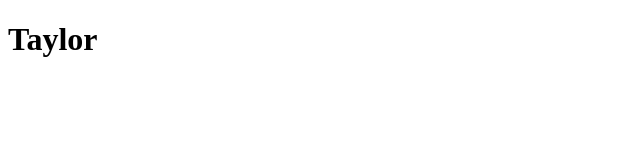
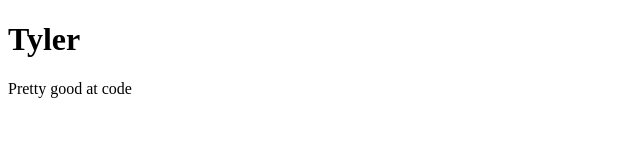
Before and after one commit to Andrei-Wong24/flexbox-assignment, a plain HTML site: page index.html in a window 1280 px wide. Shown: the whole page, without its empty margins (0-640 px from the left). Drawn offline with Linux system fonts and the light colour scheme.

Commit message:
add <p> tagel

```diff
--- a/index.html
+++ b/index.html
@@ -5,7 +5,8 @@
     <title>Practice Andrei Wong</title>
 </head>
 <body>
-   <h1>Taylor</h1>
+   <h1>Tyler</h1>
+   <p>Pretty good at code</p>
 
 </body>
 </html>
```
